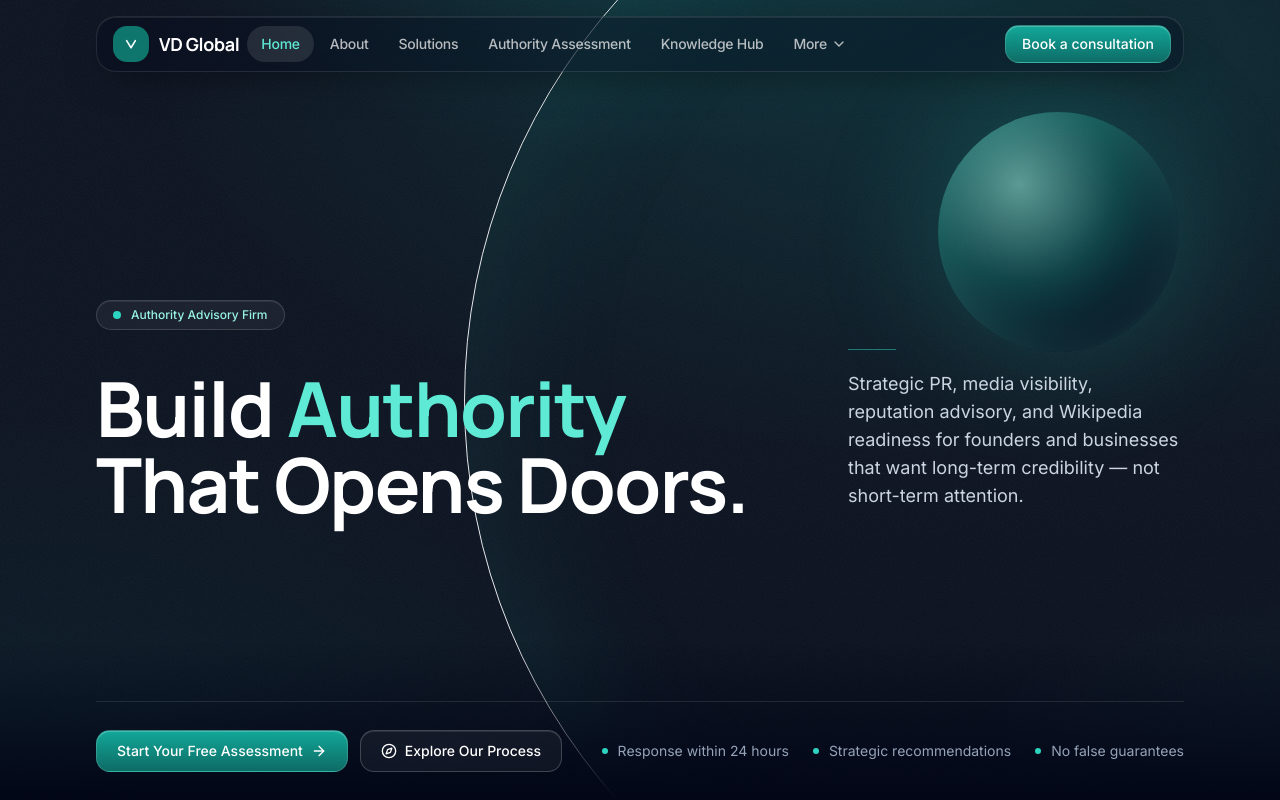
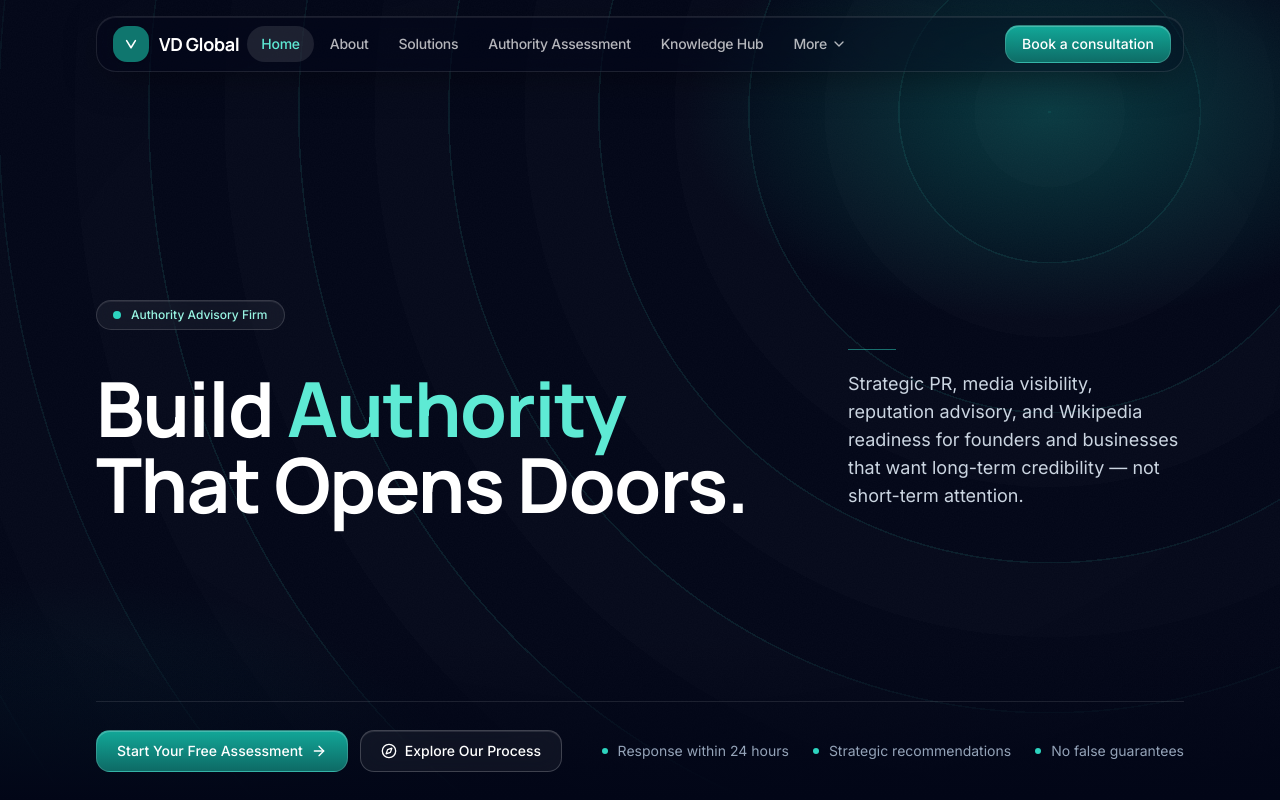
Before and after one commit to Asad-virustech/VD-global, a React (Vite) app: page / in a window 1280 px wide. Shown: the top 800 px of the page. Built offline with nearby package versions, Linux system fonts and the light colour scheme.

Commit message:
Design Phase v3

```diff
--- a/src/components/sections/Hero.tsx
+++ b/src/components/sections/Hero.tsx
@@ -1,7 +1,8 @@
-import { motion, useReducedMotion } from 'framer-motion';
+import { motion } from 'framer-motion';
 import type { Variants } from 'framer-motion';
 import { ArrowRight, Compass } from 'lucide-react';
 import { Button } from '../ui/Button';
+import { HeroBackdrop } from './HeroBackdrop';
 
 const TRUST_INDICATORS = [
   'Response within 24 hours',
@@ -20,54 +21,9 @@ const item: Variants = {
 };
 
 export function Hero() {
-  const reduce = useReducedMotion();
-
   return (
     <section className="relative isolate flex min-h-screen flex-col overflow-hidden bg-ink-950 text-white">
-      {/* Clean cinematic background — a smooth wash + subtle grain, no ribbing */}
-      <div className="pointer-events-none absolute inset-0 -z-30 surface-night" aria-hidden="true" />
-      <div
-        className="pointer-events-none absolute inset-0 -z-20"
-        style={{
-          background:
-            'radial-gradient(120% 90% at 78% 8%, rgba(20,184,166,0.16) 0%, transparent 55%), radial-gradient(90% 80% at 0% 100%, rgba(13,148,136,0.10) 0%, transparent 60%)',
-        }}
-        aria-hidden="true"
-      />
-
-      {/* Light arc — a single large faint teal ring, mostly off-screen right */}
-      <div
-        aria-hidden="true"
-        className="pointer-events-none absolute -z-10 -right-[30%] top-1/2 h-[1200px] w-[1200px] -translate-y-1/2 rounded-full border border-teal-300/12"
-        style={{ boxShadow: 'inset 0 0 160px rgba(45,212,191,0.12)' }}
-      />
-
-      {/* Orb — a soft teal-lit sphere, upper-right */}
-      <motion.div
-        aria-hidden="true"
-        initial={{ opacity: 0, scale: 0.9 }}
-        animate={{ opacity: 1, scale: 1 }}
-        transition={{ duration: 1.2, ease: 'easeOut' as const, delay: 0.2 }}
-        className="pointer-events-none absolute -z-10 right-[8%] top-[14%] hidden h-52 w-52 rounded-full lg:block xl:h-60 xl:w-60"
-        style={{
-          background:
-            'radial-gradient(circle at 34% 30%, rgba(153,246,228,0.55), rgba(13,148,136,0.28) 42%, rgba(2,6,23,0.85) 76%)',
-          boxShadow: '0 0 120px 10px rgba(45,212,191,0.18)',
-        }}
-      >
-        <motion.span
-          className="absolute inset-0 rounded-full"
-          animate={reduce ? undefined : { opacity: [0.65, 1, 0.65] }}
-          transition={{ duration: 5, repeat: Infinity, ease: 'easeInOut' as const }}
-          style={{ boxShadow: 'inset 0 0 60px rgba(94,234,212,0.28)' }}
-        />
-      </motion.div>
-
-      {/* Bottom fade into the next section */}
-      <div
-        className="pointer-events-none absolute inset-x-0 bottom-0 -z-10 h-40 bg-gradient-to-b from-transparent to-ink-950"
-        aria-hidden="true"
-      />
+      <HeroBackdrop variant={0} />
 
       {/* Main — headline left, supporting detail right */}
       <div className="container-px relative flex flex-1 items-center pb-14 pt-44">
--- /dev/null
+++ b/src/components/sections/HeroBackdrop.tsx
@@ -0,0 +1,58 @@
+/**
+ * The hero backdrop: large concentric teal rings radiating from a soft light
+ * source on the dark surface — a clean, premium, geometric composition (in the
+ * spirit of big concentric-circle hero art) plus film grain and a vignette.
+ * Each page places its rings + light from a different point.
+ */
+
+type VariantConfig = { center: string };
+
+const VARIANTS: VariantConfig[] = [
+  { center: '82% 14%' },
+  { center: '16% 18%' },
+  { center: '60% 8%' },
+  { center: '40% 24%' },
+];
+
+export function HeroBackdrop({ variant = 0 }: { variant?: number }) {
+  const { center } = VARIANTS[variant % VARIANTS.length];
+
+  return (
+    <div className="pointer-events-none absolute inset-0 -z-10 overflow-hidden bg-ink-950" aria-hidden="true">
+      {/* Concentric rings — thin teal circles + subtle tonal bands between them */}
+      <div
+        className="absolute inset-0"
+        style={{
+          backgroundImage: `
+            repeating-radial-gradient(circle at ${center}, rgba(45,212,191,0.09) 0px, rgba(45,212,191,0.09) 1.5px, transparent 1.5px, transparent 150px),
+            repeating-radial-gradient(circle at ${center}, rgba(255,255,255,0.016) 0px, rgba(255,255,255,0.016) 75px, transparent 75px, transparent 150px)
+          `,
+          WebkitMaskImage: 'radial-gradient(ellipse 100% 95% at 52% 42%, #000 42%, transparent 92%)',
+          maskImage: 'radial-gradient(ellipse 100% 95% at 52% 42%, #000 42%, transparent 92%)',
+        }}
+      />
+
+      {/* Soft light source at the centre of the rings */}
+      <div
+        className="absolute inset-0"
+        style={{ background: `radial-gradient(46% 42% at ${center}, rgba(20,184,166,0.28) 0%, transparent 62%)` }}
+      />
+
+      {/* A second, cooler wash from the opposite side for depth */}
+      <div
+        className="absolute inset-0"
+        style={{ background: 'radial-gradient(60% 60% at 5% 105%, rgba(13,148,136,0.14) 0%, transparent 55%)' }}
+      />
+
+      {/* Film grain */}
+      <div className="absolute inset-0 bg-noise opacity-50" />
+
+      {/* Cinematic vignette + bottom fade */}
+      <div
+        className="absolute inset-0"
+        style={{ background: 'radial-gradient(120% 100% at 50% 36%, transparent 54%, rgba(2,6,23,0.6) 100%)' }}
+      />
+      <div className="absolute inset-x-0 bottom-0 h-40 bg-gradient-to-b from-transparent to-ink-950" />
+    </div>
+  );
+}
--- a/src/components/sections/PageHero.tsx
+++ b/src/components/sections/PageHero.tsx
@@ -1,9 +1,10 @@
-import { motion, useReducedMotion } from 'framer-motion';
+import { motion } from 'framer-motion';
 import type { Variants } from 'framer-motion';
 import type { ReactNode } from 'react';
 import { ArrowRight } from 'lucide-react';
 import type { LucideIcon } from 'lucide-react';
 import { Button } from '../ui/Button';
+import { HeroBackdrop } from './HeroBackdrop';
 
 type HeroAction = {
   label: string;
@@ -77,53 +78,16 @@ function SecondaryButton({ action }: { action: HeroAction }) {
 
 /**
  * The canonical internal-page hero — same premium language as the homepage
- * Hero: a clean cinematic dark surface (grain + smooth wash + a teal-lit orb +
- * a light arc), a giant Swiss headline on the left, a supporting detail on the
- * right, and the CTAs + trust anchored to the hero's bottom border-line.
+ * Hero: the living aurora backdrop (keyed per page for variety), a giant Swiss
+ * headline on the left, a supporting detail on the right, and the CTAs + trust
+ * anchored to the hero's bottom border-line.
  */
-export function PageHero({ label, title, subtitle, primary, secondary, meta }: PageHeroProps) {
-  const reduce = useReducedMotion();
+export function PageHero({ label, index, title, subtitle, primary, secondary, meta }: PageHeroProps) {
+  const variant = index ? parseInt(index, 10) || 0 : 0;
 
   return (
     <section className="relative isolate flex min-h-screen flex-col overflow-hidden bg-ink-950 text-white">
-      {/* Clean cinematic background */}
-      <div className="pointer-events-none absolute inset-0 -z-30 surface-night" aria-hidden="true" />
-      <div
-        className="pointer-events-none absolute inset-0 -z-20"
-        style={{
-          background:
-            'radial-gradient(120% 90% at 80% 8%, rgba(20,184,166,0.15) 0%, transparent 55%), radial-gradient(90% 80% at 0% 100%, rgba(13,148,136,0.09) 0%, transparent 60%)',
-        }}
-        aria-hidden="true"
-      />
-
-      {/* Light arc */}
-      <div
-        aria-hidden="true"
-        className="pointer-events-none absolute -z-10 -right-[30%] top-1/2 h-[1100px] w-[1100px] -translate-y-1/2 rounded-full border border-teal-300/12"
-        style={{ boxShadow: 'inset 0 0 160px rgba(45,212,191,0.12)' }}
-      />
-
-      {/* Orb */}
-      <motion.div
-        aria-hidden="true"
-        initial={{ opacity: 0, scale: 0.9 }}
-        animate={{ opacity: 1, scale: 1 }}
-        transition={{ duration: 1.2, ease: 'easeOut' as const, delay: 0.2 }}
-        className="pointer-events-none absolute -z-10 right-[9%] top-[16%] hidden h-48 w-48 rounded-full lg:block xl:h-56 xl:w-56"
-        style={{
-          background:
-            'radial-gradient(circle at 34% 30%, rgba(153,246,228,0.5), rgba(13,148,136,0.26) 42%, rgba(2,6,23,0.85) 76%)',
-          boxShadow: '0 0 120px 10px rgba(45,212,191,0.16)',
-        }}
-      >
-        <motion.span
-          className="absolute inset-0 rounded-full"
-          animate={reduce ? undefined : { opacity: [0.65, 1, 0.65] }}
-          transition={{ duration: 5, repeat: Infinity, ease: 'easeInOut' as const }}
-          style={{ boxShadow: 'inset 0 0 60px rgba(94,234,212,0.26)' }}
-        />
-      </motion.div>
+      <HeroBackdrop variant={variant} />
 
       {/* Bottom fade */}
       <div
```
